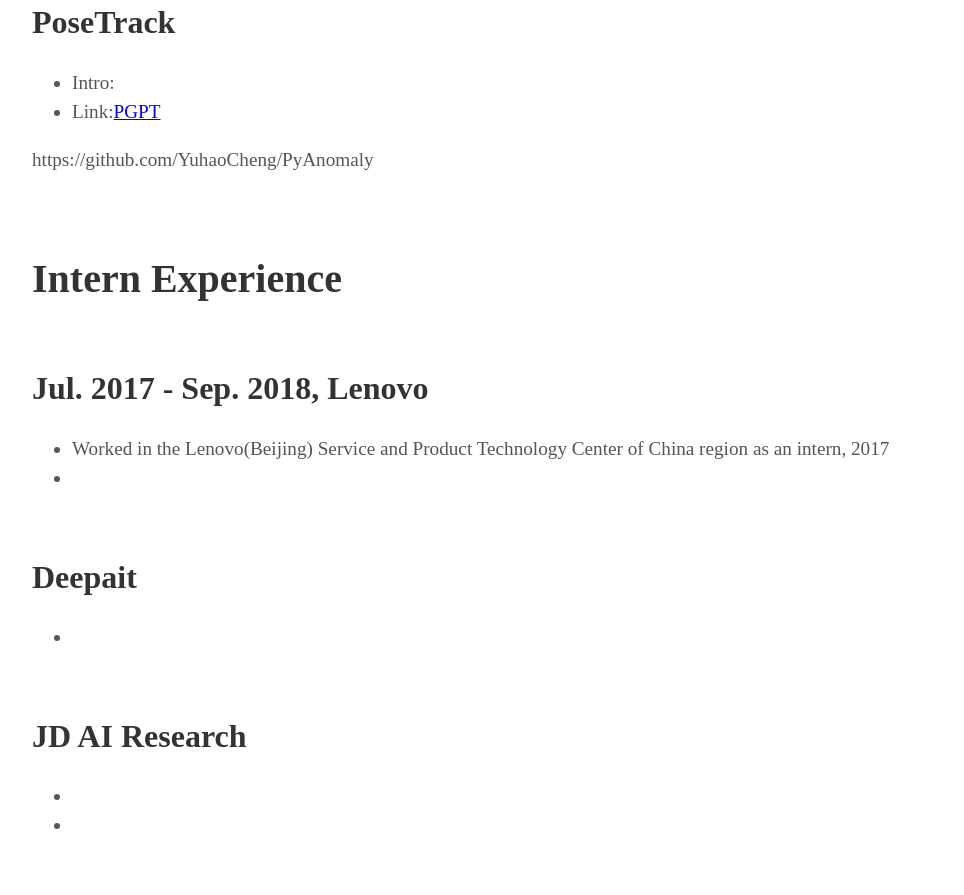
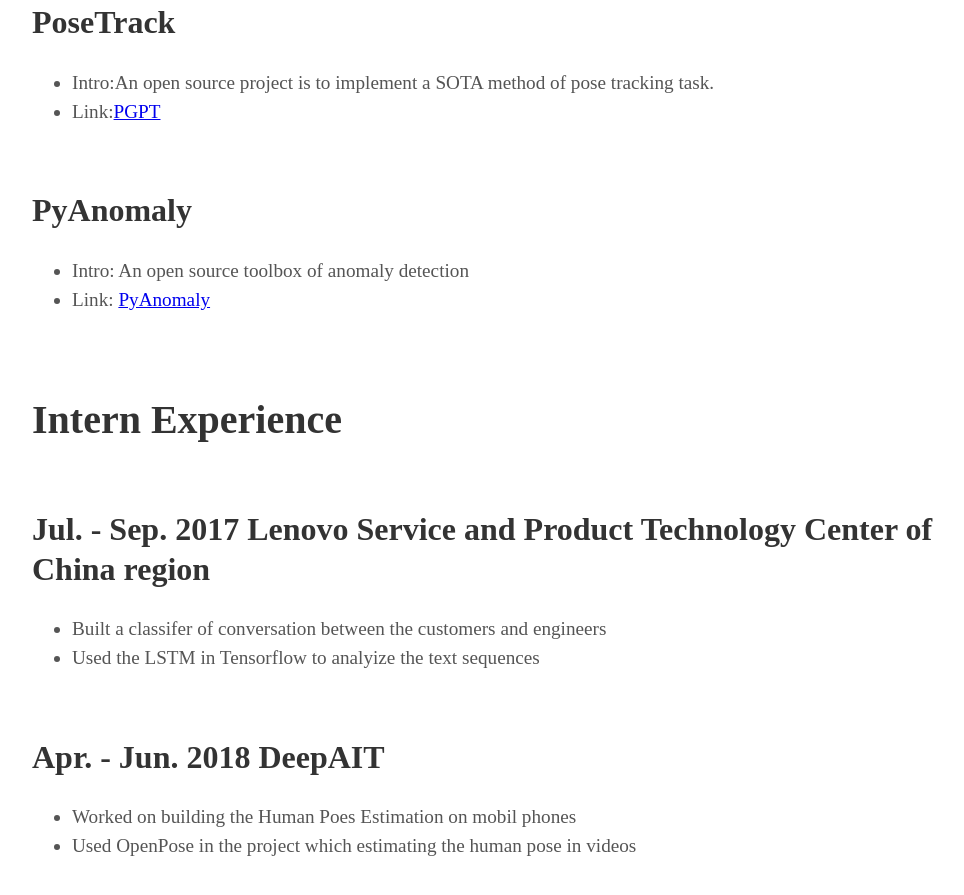
Before and after one commit to YuhaoCheng/yuhaocheng.github.io, a Jekyll site: the page built from index.html, in a window 1280 px wide and 900 px high, scrolled down 2170 px. Shown: the top 895 px of the window, without its empty margins (128-1092 px from the left). Built offline with Jekyll 4.4.1, drawn with Linux system fonts in a browser that asks for light colours; some web fonts are replaced; some of the changed text lies outside the part shown.

Commit message:
Update about.html

```diff
--- a/_includes/about.html
+++ b/_includes/about.html
@@ -1,8 +1,8 @@
 <div class="user-description">
   <h1>Education</h1>
     <ul>
-      <li>2018/9 - Now: Major in Computer Application Technology, Computer School, BUPT, Master</li>
-      <li>2014/9 - 2018/7: Graduate from Internet of Things Engineering, International School, BUPT, Bachelor. Top 10%.</li>
+      <li>2018/9-Now: Major in Computer Application Technology, Computer School, BUPT, Master</li>
+      <li>2014/9-2018/7: Graduate from Internet of Things Engineering, International School, BUPT, Bachelor. <strong>Top 10%.</strong></li>
     </ul>
 </div>
 
@@ -13,9 +13,9 @@
     <li>Best graduate project of BUPT and QMUL, 'An IoT system for smart building monitoring'</li>
     <li>First class Honour of QMUL</li>
     <li>2018 QM Prize</li>
-    <li>MCM/ICM Meritorious Winner in 2016</li>
     <li>Continuous three years' Scholarship at 2014-2017 during the undergraduate study</li>
     <li>Continuous two years' Scholarship at 2018-2020 during the postgraduate study</li>
+    <li>MCM/ICM Meritorious Winner in 2016</li>
     <li>Merit student in 2014-2015 academic year</li>
   </ul>
 </div>
@@ -35,45 +35,47 @@
   <div>
   <h2>PoseTrack</h2>
     <ul>
-      <li>Intro:</li>
+      <li>Intro:An open source project is to implement a SOTA method of pose tracking task.</li>
       <li>Link:<a href="https://github.com/JDAI-CV/PGPT">PGPT</a></li>
     </ul>
   </div>
-
-  <p>https://github.com/YuhaoCheng/PyAnomaly</p>
+  <div>
+    <h2>PyAnomaly</h2>
+    <ul>
+      <li>Intro: An open source toolbox of anomaly detection</li>
+      <li>Link: <a href="https://github.com/YuhaoCheng/PyAnomaly">PyAnomaly</a></li>
+    </ul>
+  </div>
 </div>
 
 <div class="user-description">
   <h1>Intern Experience</h1>
   <div>
-    <h2>Jul. 2017 - Sep. 2018, Lenovo</h2>
+    <h2>Jul. - Sep. 2017 Lenovo Service and Product Technology Center of China region</h2>
     <ul>
-      <li>Worked in the Lenovo(Beijing) Service and Product Technology Center of China region as an intern, 2017</li>
-      <li></li>
+      <li>Built a classifer of conversation between the customers and engineers</li>
+      <li>Used the LSTM in Tensorflow to analyize the text sequences</li>
     </ul>
   </div>
   <div>
-    <h2>Deepait</h2>
+    <h2>Apr. - Jun. 2018 DeepAIT</h2>
     <ul>
-      <li></li>
+      <li>Worked on building the Human Poes Estimation on mobil phones</li>
+      <li>Used OpenPose in the project which estimating the human pose in videos</li>
     </ul>
   </div>
   <div>
-    <h2>JD AI Research</h2>
-    <ul>
-      <li></li>
-      <li></li>
-    </ul>
+    <h2>Jul. 2017 - Now JD AI Research</h2>
   </div>
 </div>
 
 <div class="user-description">
   <h1>School Activities</h1>
   <div>
-    <h2>Winter Trip to UK</h2>
+    <h2>Feb. 2017 Winter Trip to UK</h2>
     <ul>
       <li>Be selected form the students who are in the top 10% of International school</li>
-      <li>Go to London and studied in Queen Mary University of London in February 2017</li>
+      <li>Go to London and studied in Queen Mary University of London</li>
     </ul>
   </div>
   <div>
```
